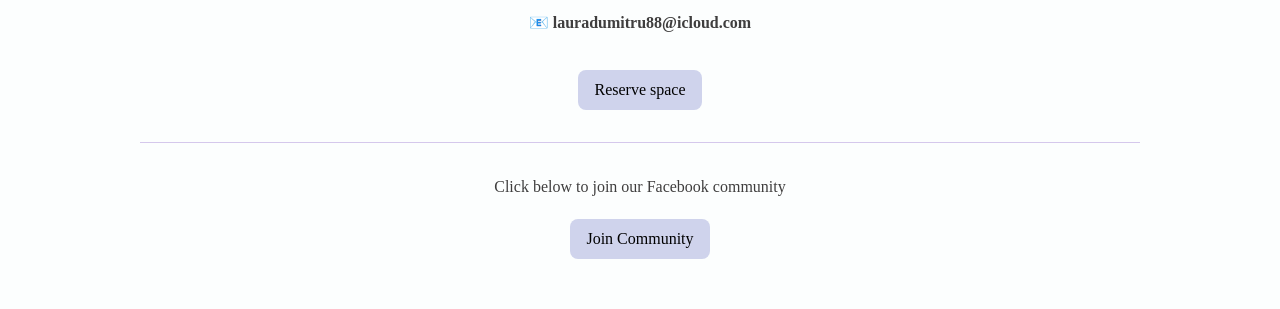
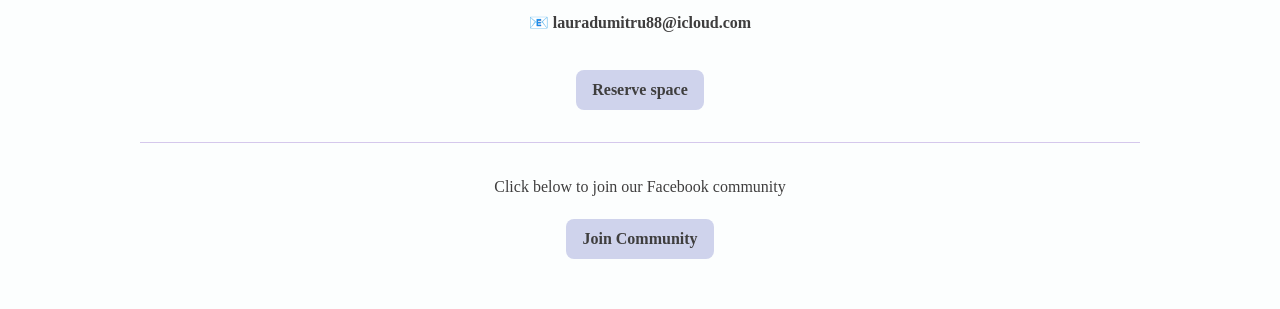
Before and after one commit to laura-dumitru/yoga-blog, a React (Create React App) app: page /contact in a window 1280 px wide. Shown: the part 1199-1508 px from the top of the page. Built offline with nearby package versions, Linux system fonts and the light colour scheme; a web font is replaced by a local one.

Commit message:
Changed button colours on contact page

```diff
--- a/src/Contact.css
+++ b/src/Contact.css
@@ -23,6 +23,7 @@
 
 .reserve,
 .join {
+  color: rgb(63, 62, 62);
   display: block;
   line-height: 8px;
   margin: 20px auto;
@@ -32,12 +33,11 @@
   outline: none;
   padding: 16px 16px;
   font-size: 16px;
+  font-weight: bold;
   transition: all 200ms ease-in-out;
   cursor: pointer;
 }
+
 button:hover {
   background: rgb(245, 239, 249) 30.1%;
 }
-button a {
-  font-weight: normal;
-}
```
